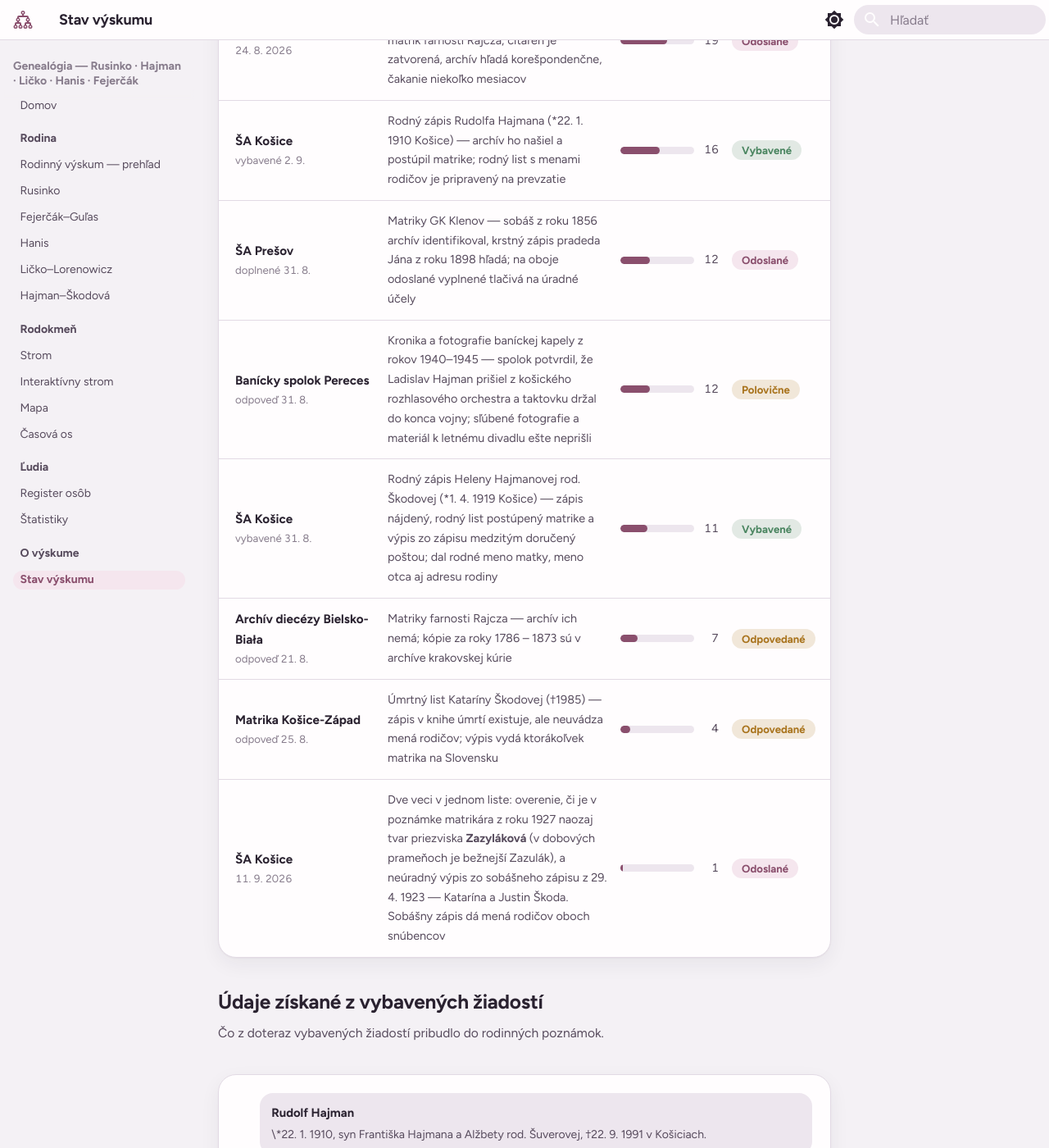
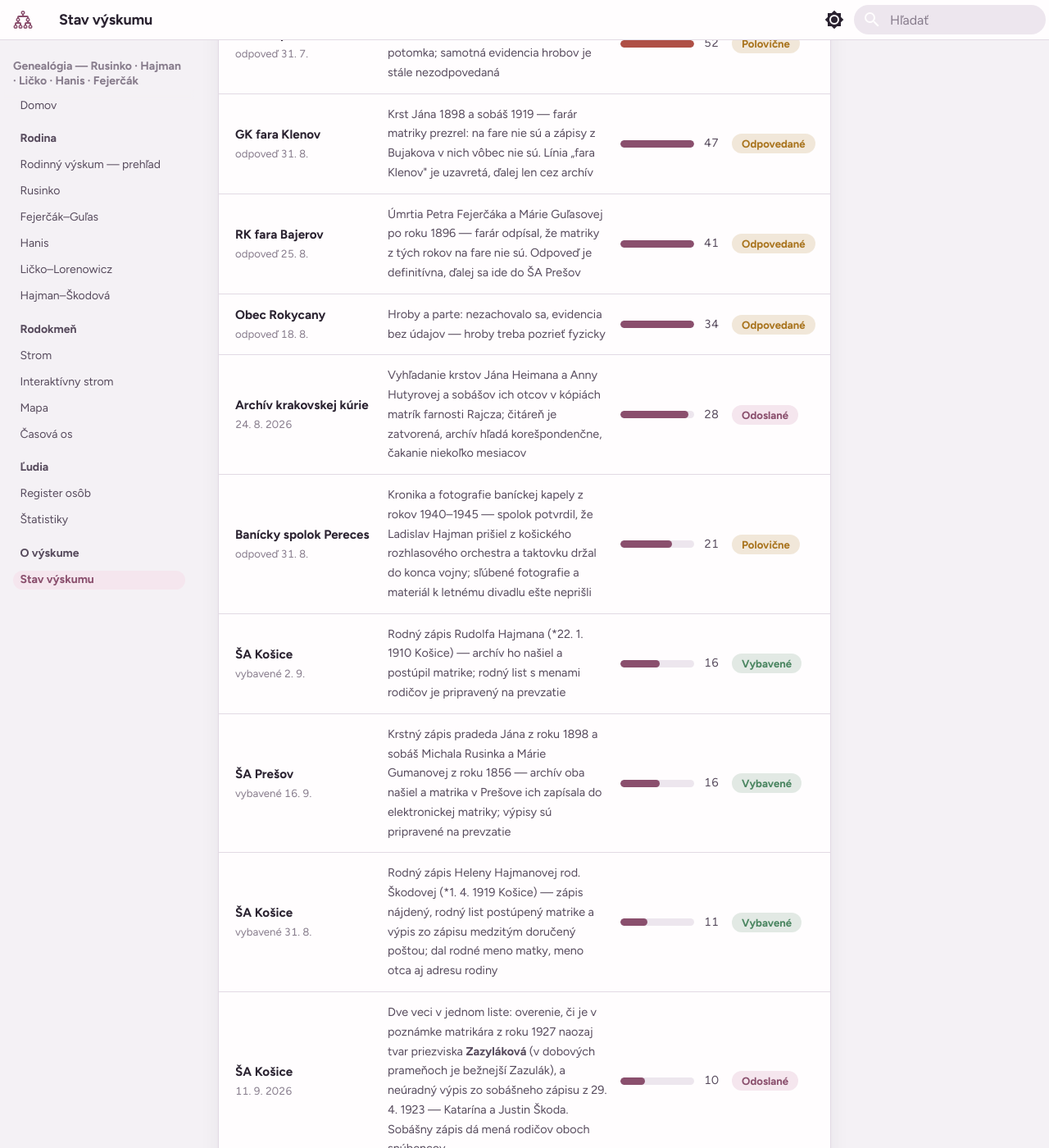
Before and after one commit to vrusi/genealogia, an MkDocs documentation site: the page built from docs/stav-vyskumu.md, in a window 1280 px wide and 1400 px high, scrolled down 4858 px. Shown: the whole window at 82% size. Built offline with MkDocs 1.6.1 and Material for MkDocs 9.7.7, drawn with Linux system fonts in a browser that asks for light colours; some of the changed text lies outside the part shown.

Commit message:
Stav výskumu: prešovské zápisy 1898 a 1856 na vyzdvihnutie, prepočet dní k 21. 9.

```diff
--- a/docs/stav-vyskumu.md
+++ b/docs/stav-vyskumu.md
@@ -1,13 +1,13 @@
 # Stav výskumu
 
-Kde sa práve čaká, čo je zaseknuté a čo treba spraviť. Panel ukazuje odoslané žiadosti na archívy, matriky a obce — nie ich obsah, ale ich stav. **Aktualizované 12. 9. 2026.**
+Kde sa práve čaká, čo je zaseknuté a čo treba spraviť. Panel ukazuje odoslané žiadosti na archívy, matriky a obce — nie ich obsah, ale ich stav. **Aktualizované 21. 9. 2026.**
 
 <div class="stav">
 <div class="stav-kpis">
-<div class="stav-kpi is-accent"><b>6</b><span>otvorených žiadostí</span><small>odoslané, čaká sa na odpoveď alebo doručenie</small></div>
-<div class="stav-kpi is-crit"><b>46</b><span>dní najdlhšie ticho</span><small>žiadosť z 28. 7. — obec Jasov</small></div>
+<div class="stav-kpi is-accent"><b>5</b><span>otvorených žiadostí</span><small>odoslané, čaká sa na odpoveď alebo doručenie</small></div>
+<div class="stav-kpi is-crit"><b>55</b><span>dní najdlhšie ticho</span><small>žiadosť z 28. 7. — obec Jasov</small></div>
 <div class="stav-kpi is-warn"><b>3</b><span>žiadosti na podanie</span><small>sobášny list Ličkovcov, úmrtný zápis Erzsébety Parohácsovej, úmrtia Fejerčákovcov do ŠA Prešov</small></div>
-<div class="stav-kpi is-warn"><b>2</b><span>žiadosti na urgenciu</span><small>obec Jasov 46 dní, obec Žipov 43 dní</small></div>
+<div class="stav-kpi is-warn"><b>2</b><span>žiadosti na urgenciu</span><small>obec Jasov 55 dní, obec Žipov 52 dní</small></div>
 </div>
 <div class="sec-head">
 <h2>Čo treba spraviť</h2>
@@ -19,6 +19,7 @@ Kde sa práve čaká, čo je zaseknuté a čo treba spraviť. Panel ukazuje odos
 <ul class="todo">
 <li><label><input type="checkbox"> <b>Vyzdvihnúť úmrtný list Kataríny Škodovej</b> (†1985) <span><b>Najdôležitejší otvorený krok.</b> Jej úmrtie je zapísané v knihe úmrtí matriky Košice-Západ a výpis vydá ktorákoľvek matrika na Slovensku. Rodné meno z neho nevyjde — zápis mená rodičov neuvádza — ale to už aj tak vieme: <b>Zazyláková</b>. Doklad je dôležitý preto, že dá <b>dátum a miesto jej narodenia</b>, a tým sa otvorí jej vlastný rodný zápis, v ktorom mená rodičov sú. Bez tohto dátumu sa v archíve o jej rodný zápis žiadať nedá.</span></label></li>
 <li><label><input type="checkbox"> <b>Vyzdvihnúť rodné listy Rudolfa a Heleny</b> <span>Oba sú spracované a čakajú v systéme — prevziať sa dajú na ktorejkoľvek matrike na Slovensku, 7 € za kus. Treba preukázať priamu líniu reťazou rodných listov; Irenin rodný list zo 17. 8. vziať so sebou v origináli. Deň vopred sa oplatí zavolať, či vydajú všetko naraz.</span></label></li>
+<li><label><input type="checkbox"> <b>Vyzdvihnúť rodný list pradeda Jána (1898) a sobášny list Michala Rusinka a Márie Gumanovej (1856)</b> <span>Oba zápisy sú už v elektronickej matrike a výpis vydá ktorákoľvek matrika na Slovensku — dá sa to vybaviť pri tej istej návšteve ako rodné listy Rudolfa a Heleny. Ide o prešovské zápisy: rodný list <b>Ján Ruszinkó, 1898, zväzok 1, strana 340, číslo 47</b>; sobášny list <b>Michael Rusinko a Mária Gumanová, 1856, zväzok 434, strana 39, číslo 6</b>. Jánov rodný list dá <b>mená oboch rodičov</b>, teda aj meno jeho matky. Pri telefonáte deň vopred sa spýtať aj na tieto dva.</span></label></li>
 <li><label><input type="checkbox"> <b>Sobášny list Jozefa Lička a Matildy Novekovej</b> (~1941) <span>Matrika Valaská. Rodný list ich syna neuvádza rodiská rodičov, kdežto sobášny zápis dá <b>rodiská aj rodičov oboch</b> naraz — teda Ličkovcov aj Novekovcov.</span></label></li>
 <li><label><input type="checkbox" checked> <b>Úmrtné listy Rudolfa a Ireny + rodný list Ireny</b> <span>Vydané 17. 8. 2026. Irenin rodný list potvrdil rodičov — Rudolfa a Helenu; Rudolfov úmrtný list prezradil, že sa narodil <b>v Košiciach</b>.</span></label></li>
 <li><label><input type="checkbox" checked> <b>Rodný zápis Rudolfa Hajmana</b> (*22. 1. 1910 Košice) <span>Vybavené. Štátny archív Košice zápis našiel a postúpil ho matrike, ktorá z neho vyhotovila rodný list <b>s menami jeho rodičov</b> — zostáva ho už len prevziať.</span></label></li>
@@ -70,19 +71,19 @@ Kde sa práve čaká, čo je zaseknuté a čo treba spraviť. Panel ukazuje odos
 <div class="board">
 <div class="row head"><div>Adresát</div><div>Vec</div><div>Ticho</div><div>Stav</div></div>
 <div class="row"><div class="who">Slovenský národný archív<em>vybavené 9. 9.</em></div><div class="what">Neredigované sčítacie hárky 1940 — Rokycany, Žipov, Prešov. Archív hárky našiel, vyhotovil šesť kópií A3 a po úhrade ich poslal; skeny sú vo vetvách Rusinko a Hanis</div><div class="meter"><span class="meter-track"><span class="meter-fill" style="width:100%"></span></span><span class="days">56</span></div><div><span class="pill good">Vybavené</span></div></div>
+<div class="row"><div class="who">Obec Jasov<em>28. 7. 2026</em></div><div class="what">Dátum narodenia Jozefa Lička, dokedy mal v obci pobyt</div><div class="meter"><span class="meter-track"><span class="meter-fill hot" style="width:100%"></span></span><span class="days">55</span></div><div><span class="pill wait">Ticho</span></div></div>
+<div class="row"><div class="who">Obec Žipov<em>odpoveď 31. 7.</em></div><div class="what">Evidencia hrobov Hanisovcov — obec namiesto nej dala kontakt na žijúceho potomka; samotná evidencia hrobov je stále nezodpovedaná</div><div class="meter"><span class="meter-track"><span class="meter-fill hot" style="width:100%"></span></span><span class="days">52</span></div><div><span class="pill part">Polovične</span></div></div>
 <div class="row"><div class="who">GK fara Klenov<em>odpoveď 31. 8.</em></div><div class="what">Krst Jána 1898 a sobáš 1919 — farár matriky prezrel: na fare nie sú a zápisy z Bujakova v nich vôbec nie sú. Línia „fara Klenov" je uzavretá, ďalej len cez archív</div><div class="meter"><span class="meter-track"><span class="meter-fill" style="width:100%"></span></span><span class="days">47</span></div><div><span class="pill part">Odpovedané</span></div></div>
-<div class="row"><div class="who">Obec Jasov<em>28. 7. 2026</em></div><div class="what">Dátum narodenia Jozefa Lička, dokedy mal v obci pobyt</div><div class="meter"><span class="meter-track"><span class="meter-fill hot" style="width:100%"></span></span><span class="days">46</span></div><div><span class="pill wait">Ticho</span></div></div>
-<div class="row"><div class="who">Obec Žipov<em>odpoveď 31. 7.</em></div><div class="what">Evidencia hrobov Hanisovcov — obec namiesto nej dala kontakt na žijúceho potomka; samotná evidencia hrobov je stále nezodpovedaná</div><div class="meter"><span class="meter-track"><span class="meter-fill hot" style="width:100%"></span></span><span class="days">43</span></div><div><span class="pill part">Polovične</span></div></div>
 <div class="row"><div class="who">RK fara Bajerov<em>odpoveď 25. 8.</em></div><div class="what">Úmrtia Petra Fejerčáka a Márie Guľasovej po roku 1896 — farár odpísal, že matriky z tých rokov na fare nie sú. Odpoveď je definitívna, ďalej sa ide do ŠA Prešov</div><div class="meter"><span class="meter-track"><span class="meter-fill" style="width:100%"></span></span><span class="days">41</span></div><div><span class="pill part">Odpovedané</span></div></div>
 <div class="row"><div class="who">Obec Rokycany<em>odpoveď 18. 8.</em></div><div class="what">Hroby a parte: nezachovalo sa, evidencia bez údajov — hroby treba pozrieť fyzicky</div><div class="meter"><span class="meter-track"><span class="meter-fill" style="width:100%"></span></span><span class="days">34</span></div><div><span class="pill part">Odpovedané</span></div></div>
-<div class="row"><div class="who">Archív krakovskej kúrie<em>24. 8. 2026</em></div><div class="what">Vyhľadanie krstov Jána Heimana a Anny Hutyrovej a sobášov ich otcov v kópiách matrík farnosti Rajcza; čitáreň je zatvorená, archív hľadá korešpondenčne, čakanie niekoľko mesiacov</div><div class="meter"><span class="meter-track"><span class="meter-fill" style="width:63%"></span></span><span class="days">19</span></div><div><span class="pill wait">Odoslané</span></div></div>
+<div class="row"><div class="who">Archív krakovskej kúrie<em>24. 8. 2026</em></div><div class="what">Vyhľadanie krstov Jána Heimana a Anny Hutyrovej a sobášov ich otcov v kópiách matrík farnosti Rajcza; čitáreň je zatvorená, archív hľadá korešpondenčne, čakanie niekoľko mesiacov</div><div class="meter"><span class="meter-track"><span class="meter-fill" style="width:93%"></span></span><span class="days">28</span></div><div><span class="pill wait">Odoslané</span></div></div>
+<div class="row"><div class="who">Banícky spolok Pereces<em>odpoveď 31. 8.</em></div><div class="what">Kronika a fotografie baníckej kapely z rokov 1940–1945 — spolok potvrdil, že Ladislav Hajman prišiel z košického rozhlasového orchestra a taktovku držal do konca vojny; sľúbené fotografie a materiál k letnému divadlu ešte neprišli</div><div class="meter"><span class="meter-track"><span class="meter-fill" style="width:70%"></span></span><span class="days">21</span></div><div><span class="pill part">Polovične</span></div></div>
 <div class="row"><div class="who">ŠA Košice<em>vybavené 2. 9.</em></div><div class="what">Rodný zápis Rudolfa Hajmana (*22. 1. 1910 Košice) — archív ho našiel a postúpil matrike; rodný list s menami rodičov je pripravený na prevzatie</div><div class="meter"><span class="meter-track"><span class="meter-fill" style="width:53%"></span></span><span class="days">16</span></div><div><span class="pill good">Vybavené</span></div></div>
-<div class="row"><div class="who">ŠA Prešov<em>doplnené 31. 8.</em></div><div class="what">Matriky GK Klenov — sobáš z roku 1856 archív identifikoval, krstný zápis pradeda Jána z roku 1898 hľadá; na oboje odoslané vyplnené tlačivá na úradné účely</div><div class="meter"><span class="meter-track"><span class="meter-fill" style="width:40%"></span></span><span class="days">12</span></div><div><span class="pill wait">Odoslané</span></div></div>
-<div class="row"><div class="who">Banícky spolok Pereces<em>odpoveď 31. 8.</em></div><div class="what">Kronika a fotografie baníckej kapely z rokov 1940–1945 — spolok potvrdil, že Ladislav Hajman prišiel z košického rozhlasového orchestra a taktovku držal do konca vojny; sľúbené fotografie a materiál k letnému divadlu ešte neprišli</div><div class="meter"><span class="meter-track"><span class="meter-fill" style="width:40%"></span></span><span class="days">12</span></div><div><span class="pill part">Polovične</span></div></div>
+<div class="row"><div class="who">ŠA Prešov<em>vybavené 16. 9.</em></div><div class="what">Krstný zápis pradeda Jána z roku 1898 a sobáš Michala Rusinka a Márie Gumanovej z roku 1856 — archív oba našiel a matrika v Prešove ich zapísala do elektronickej matriky; výpisy sú pripravené na prevzatie</div><div class="meter"><span class="meter-track"><span class="meter-fill" style="width:53%"></span></span><span class="days">16</span></div><div><span class="pill good">Vybavené</span></div></div>
 <div class="row"><div class="who">ŠA Košice<em>vybavené 31. 8.</em></div><div class="what">Rodný zápis Heleny Hajmanovej rod. Škodovej (*1. 4. 1919 Košice) — zápis nájdený, rodný list postúpený matrike a výpis zo zápisu medzitým doručený poštou; dal rodné meno matky, meno otca aj adresu rodiny</div><div class="meter"><span class="meter-track"><span class="meter-fill" style="width:37%"></span></span><span class="days">11</span></div><div><span class="pill good">Vybavené</span></div></div>
+<div class="row"><div class="who">ŠA Košice<em>11. 9. 2026</em></div><div class="what">Dve veci v jednom liste: overenie, či je v poznámke matrikára z roku 1927 naozaj tvar priezviska <b>Zazyláková</b> (v dobových prameňoch je bežnejší Zazulák), a neúradný výpis zo sobášneho zápisu z 29. 4. 1923 — Katarína a Justin Škoda. Sobášny zápis dá mená rodičov oboch snúbencov</div><div class="meter"><span class="meter-track"><span class="meter-fill" style="width:33%"></span></span><span class="days">10</span></div><div><span class="pill wait">Odoslané</span></div></div>
 <div class="row"><div class="who">Archív diecézy Bielsko-Biała<em>odpoveď 21. 8.</em></div><div class="what">Matriky farnosti Rajcza — archív ich nemá; kópie za roky 1786 – 1873 sú v archíve krakovskej kúrie</div><div class="meter"><span class="meter-track"><span class="meter-fill" style="width:23%"></span></span><span class="days">7</span></div><div><span class="pill part">Odpovedané</span></div></div>
 <div class="row"><div class="who">Matrika Košice-Západ<em>odpoveď 25. 8.</em></div><div class="what">Úmrtný list Kataríny Škodovej (†1985) — zápis v knihe úmrtí existuje, ale neuvádza mená rodičov; výpis vydá ktorákoľvek matrika na Slovensku</div><div class="meter"><span class="meter-track"><span class="meter-fill" style="width:13%"></span></span><span class="days">4</span></div><div><span class="pill part">Odpovedané</span></div></div>
-<div class="row"><div class="who">ŠA Košice<em>11. 9. 2026</em></div><div class="what">Dve veci v jednom liste: overenie, či je v poznámke matrikára z roku 1927 naozaj tvar priezviska <b>Zazyláková</b> (v dobových prameňoch je bežnejší Zazulák), a neúradný výpis zo sobášneho zápisu z 29. 4. 1923 — Katarína a Justin Škoda. Sobášny zápis dá mená rodičov oboch snúbencov</div><div class="meter"><span class="meter-track"><span class="meter-fill" style="width:3%"></span></span><span class="days">1</span></div><div><span class="pill wait">Odoslané</span></div></div>
 </div>
 <div class="sec-head">
 <h2>Údaje získané z vybavených žiadostí</h2>
```
Also changed, not shown: stav-vyskumu.md (+11 -10 lines).
